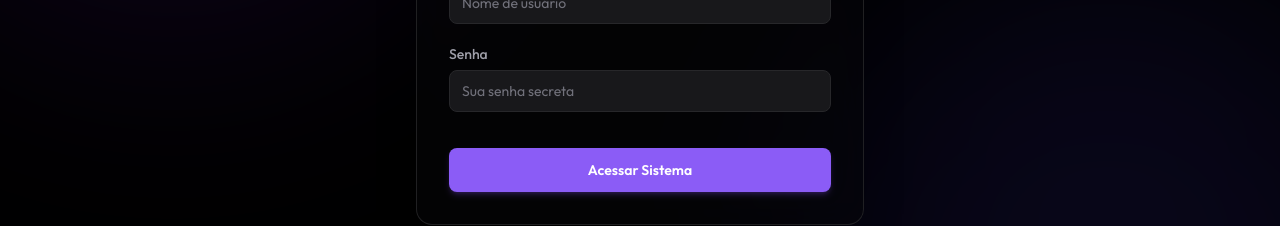
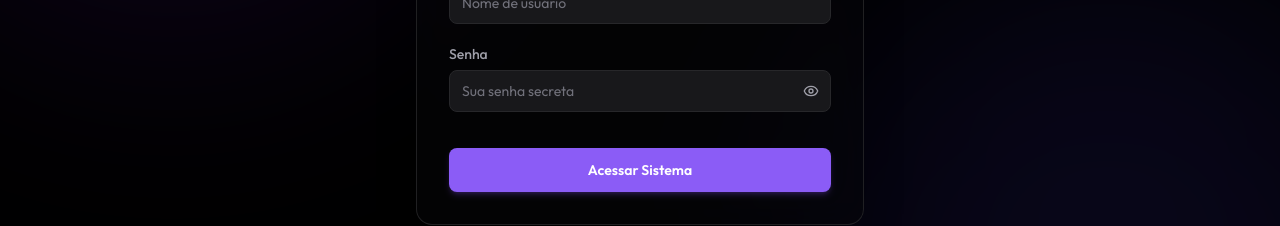
Before and after one commit to DamiaoCanndido/docse9-DMS, a Next.js app in the folder frontend/: page /login in a window 1280 px wide. Shown: the part 404-630 px from the top of the page. Built offline with nearby package versions, Linux system fonts and the light colour scheme; no server answers.

Commit message:
feat: add password visibility toggle to Input component

```diff
--- a/frontend/src/components/ui/Input.tsx
+++ b/frontend/src/components/ui/Input.tsx
@@ -1,4 +1,5 @@
-import React from 'react';
+import React, { useState } from 'react';
+import { Eye, EyeOff } from 'lucide-react';
 
 interface InputProps extends React.InputHTMLAttributes<HTMLInputElement> {
   label?: string;
@@ -6,7 +7,10 @@ interface InputProps extends React.InputHTMLAttributes<HTMLInputElement> {
 }
 
 export const Input = React.forwardRef<HTMLInputElement, InputProps>(
-  ({ label, error, className = '', ...props }, ref) => {
+  ({ label, error, className = '', type, ...props }, ref) => {
+    const [showPassword, setShowPassword] = useState(false);
+    const isPasswordType = type === 'password';
+
     return (
       <div className="w-full flex flex-col gap-1.5">
         {label && (
@@ -14,13 +18,28 @@ export const Input = React.forwardRef<HTMLInputElement, InputProps>(
             {label}
           </label>
         )}
+        <div className="relative w-full">
           <input
             ref={ref}
-          className={`w-full bg-zinc-900 border border-border text-foreground px-3 py-2.5 rounded-lg text-sm transition-all duration-200 placeholder-zinc-500 focus:outline-none focus:border-primary focus:ring-1 focus:ring-primary disabled:opacity-50 disabled:cursor-not-allowed ${
+            type={isPasswordType ? (showPassword ? 'text' : 'password') : type}
+            className={`w-full bg-zinc-900 border border-border text-foreground py-2.5 rounded-lg text-sm transition-all duration-200 placeholder-zinc-500 focus:outline-none focus:border-primary focus:ring-1 focus:ring-primary disabled:opacity-50 disabled:cursor-not-allowed ${
+              isPasswordType ? 'pl-3 pr-10' : 'px-3'
+            } ${
               error ? 'border-red-500 focus:border-red-500 focus:ring-red-500' : ''
             } ${className}`}
             {...props}
           />
+          {isPasswordType && (
+            <button
+              type="button"
+              onClick={() => setShowPassword(!showPassword)}
+              className="absolute right-3 top-1/2 -translate-y-1/2 text-zinc-400 hover:text-zinc-200 transition-colors focus:outline-none cursor-pointer"
+              aria-label={showPassword ? 'Ocultar senha' : 'Mostrar senha'}
+            >
+              {showPassword ? <EyeOff size={16} /> : <Eye size={16} />}
+            </button>
+          )}
+        </div>
         {error && (
           <span className="text-xs text-red-500 font-medium mt-0.5">
             {error}
```
Lines whose indentation alone changed are shown as unchanged.
